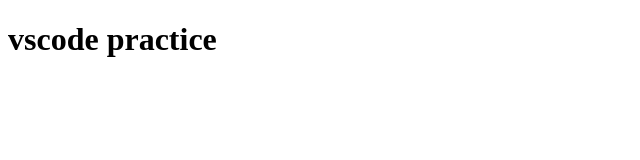
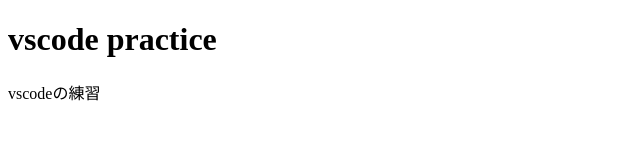
Before and after one commit to hayqto/vscode-practice, a plain HTML site: page index.html in a window 1280 px wide. Shown: the whole page, without its empty margins (0-640 px from the left). Drawn offline with Linux system fonts and the light colour scheme.

Commit message:
index.htmlを編集

```diff
--- a/index.html
+++ b/index.html
@@ -7,5 +7,6 @@
 </head>
 <body>
     <h1>vscode practice</h1>
+    <p>vscodeの練習</p>
 </body>
 </html>
```
